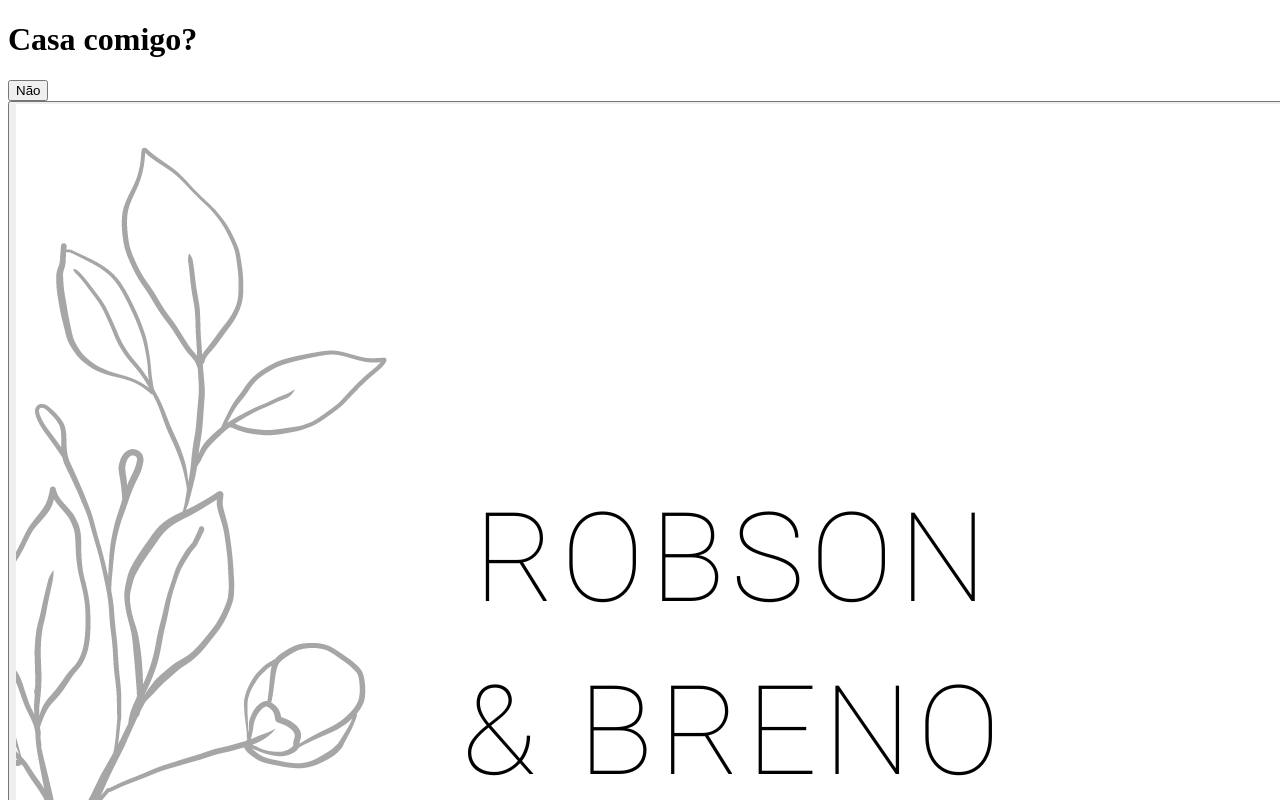
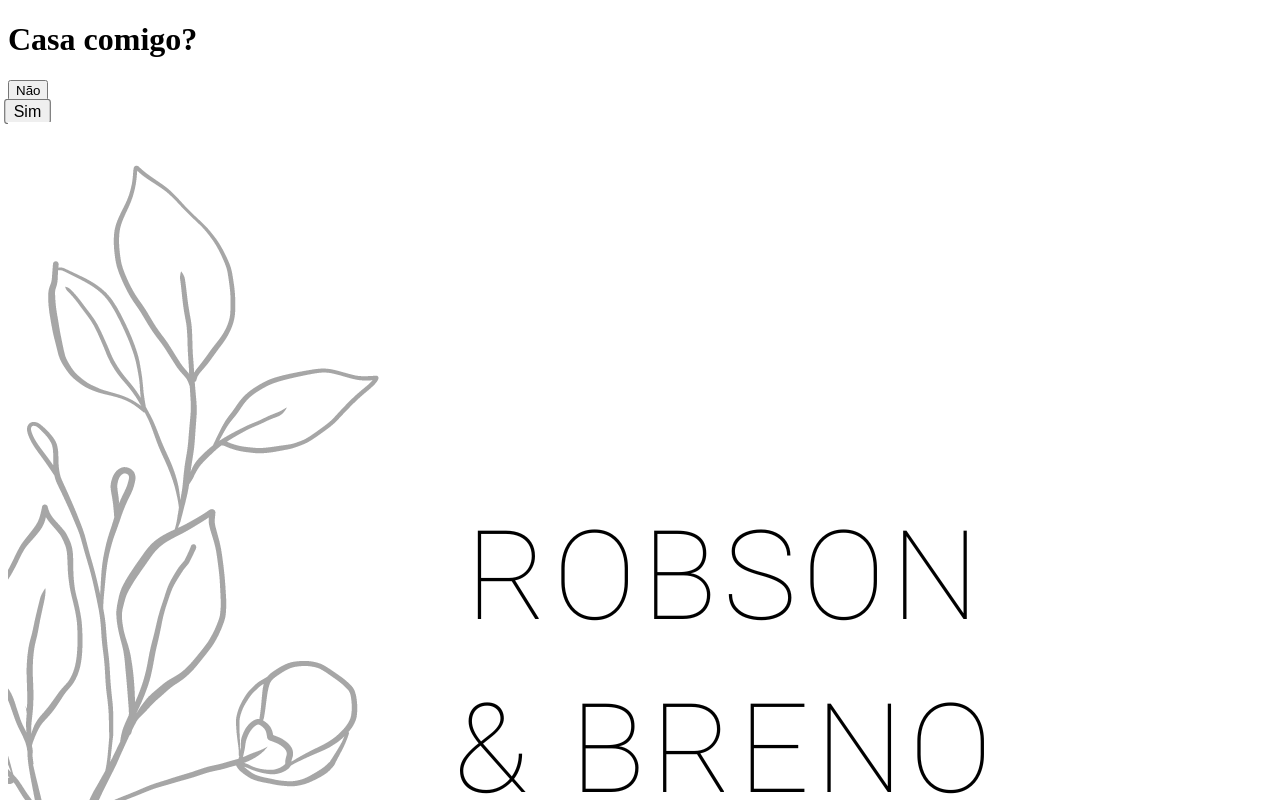
Before and after one commit to robsonlth/oi, a plain HTML site: page index.html in a window 1280 px wide. Both pictures are taken after a click on the button "Sim". Shown: the top 800 px of the page. Drawn offline with Linux system fonts and the light colour scheme.

Commit message:
Update index.html

```diff
--- a/index.html
+++ b/index.html
@@ -5,21 +5,39 @@
     <style>
         #nao-btn {
             display: block;
+            transition: opacity 0.3s ease-in-out;
         }
 
         #sim-btn {
             display: block;
+            transition: transform 0.3s ease-in-out;
         }
 
         #nao-btn.hidden {
+            opacity: 0;
+            pointer-events: none;
+        }
+
+        #sim-btn.enlarged {
+            transform: scale(1.2);
+        }
+
+        #invitation {
             display: none;
+            animation: fadeIn 1s ease-in-out forwards;
+        }
+
+        @keyframes fadeIn {
+            0% { opacity: 0; }
+            100% { opacity: 1; }
         }
     </style>
 </head>
 <body>
     <h1>Casa comigo?</h1>
     <button id="nao-btn" onclick="hideNoButton()">Não</button>
-    <button id="sim-btn" onclick="showWeddingInvite()">Sim</button>
+    <button id="sim-btn" onclick="showInvitation()">Sim</button>
+    <img id="invitation" src="convite.png" alt="Convite de Casamento">
 
     <script>
         function hideNoButton() {
@@ -27,9 +45,12 @@
             naoBtn.classList.add("hidden");
         }
 
-        function showWeddingInvite() {
+        function showInvitation() {
             var simBtn = document.getElementById("sim-btn");
-            simBtn.innerHTML = '<img src="convite.png" alt="Convite de Casamento">';
+            var invitation = document.getElementById("invitation");
+
+            simBtn.classList.add("enlarged");
+            invitation.style.display = "block";
         }
     </script>
 </body>
```
